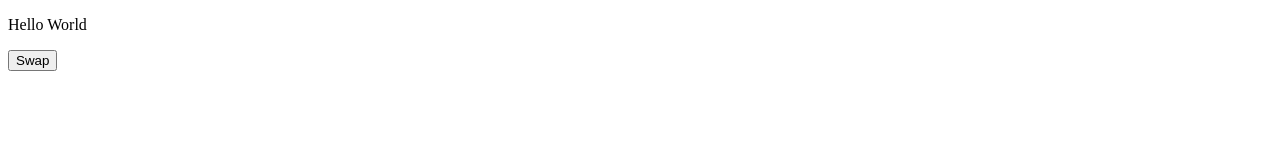
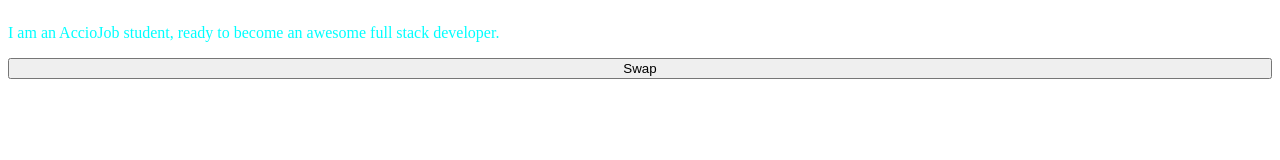
Before and after one commit to acciojob/dark-theme-shivamkr8227, a website: page main.html in a window 1280 px wide. Drawn offline with Linux system fonts and the light colour scheme.

Commit message:
created a submission

```diff
--- a/main.html
+++ b/main.html
@@ -7,12 +7,12 @@
     <link rel="stylesheet" href="styles.css">
   </head>
   <body>
-    <main>
+    <main id="app" class="day">
       <!-- html markup here -->
       <p id="ptag">
-        Hello World
+        I am an AccioJob student, ready to become an awesome full stack developer.
       </p>
-      <button>Swap</button>
+      <button id="swap" class="button-day">Swap</button>
     </main>
     <script src="./script.js"></script>
   </body>
--- a/styles.css
+++ b/styles.css
@@ -1,16 +1,18 @@
-#app{
-  height:90vh;
+.day{
+	display:flex;
+	flex-direction:column;
 }
-.night{
-  background-color: black;
-  color:white;
+#ptag{
+	justify-content:center;
+	color:aqua;
 }
+.button-day{
+	margin:0px;
+	justify-content:center;
 
-#swap{
-  outline:0;
 }
-
-.button_night{
-  background-color:blue;
-  color:white;
+.button-day:active{
+	body{
+		background-color:black;
+	}
 }
```
